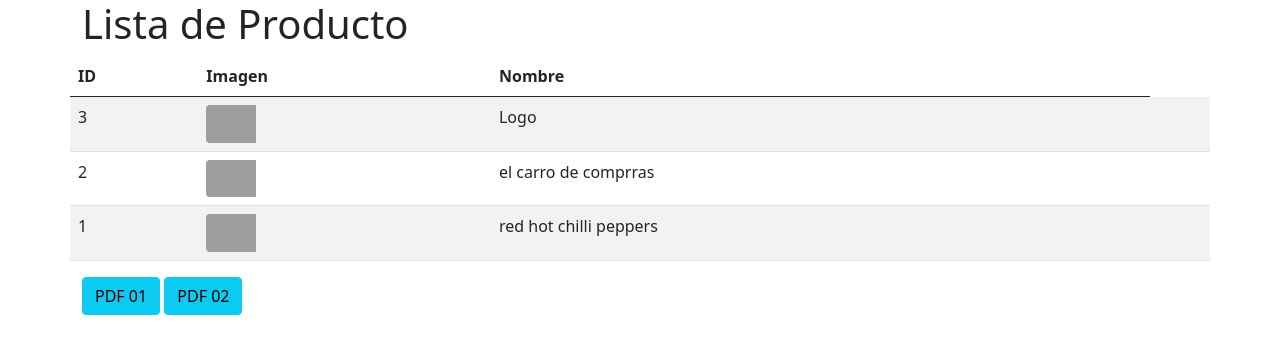
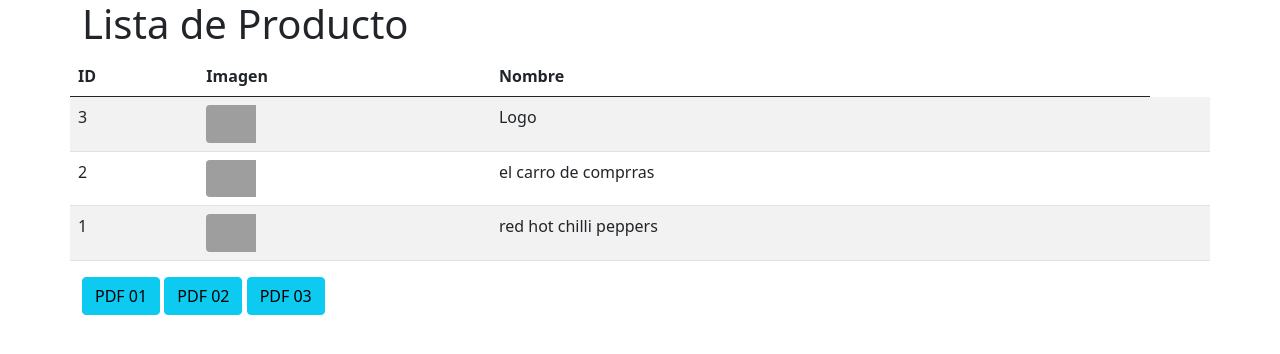
Before and after one commit to alhexanderad/django-pdf, a Django app: page /producto/lista/ in a window 1280 px wide. Shown: the top 354 px of the page. Run offline with Django 3.2, Linux system fonts and the light colour scheme; data comes from the database, SQL or seed files in the repository; both versions use the stored data as it was after the commit; grey boxes are pictures that could not be loaded.

Commit message:
Se realizo el test de reaportlab

```diff
--- a/producto/templates/producto/lista.html
+++ b/producto/templates/producto/lista.html
@@ -35,5 +35,6 @@
   </div>
   <button type="button" class="btn btn-info" onclick="location.href='{% url 'producto:PDF-Producto' %}'">PDF 01</button>
   <button type="button" class="btn btn-info" onclick="location.href='{% url 'producto:PDF-Print' %}'">PDF 02</button>
+  <button type="button" class="btn btn-info" onclick="location.href='{% url 'producto:PDF-Report' %}'">PDF 03</button>
 </div>
 {% endblock content %}
--- a/producto/urls.py
+++ b/producto/urls.py
@@ -1,11 +1,13 @@
 from django.urls import path, include
-from producto.views import ListaProducto, pdf_report, pdf_print
+from producto.views import ListaProducto, pdf_report, pdf_print, ReportePersonasPDF
 
 app_name='producto'
 
 
 urlpatterns = [
   path('lista/', ListaProducto.as_view() ,name="ListaProsucto"),
+  path('pdf-report/', ReportePersonasPDF.as_view() , name="PDF-Report"),
   path('pdf/', pdf_report , name="PDF-Producto"),
   path('pdf-print/', pdf_print , name="PDF-Print"),
+
 ]
--- a/producto/views.py
+++ b/producto/views.py
@@ -1,6 +1,8 @@
+from distutils import archive_util
 from importlib.resources import contents
 from pyexpat import model
 from statistics import mode
+from tkinter import image_names
 from turtle import ht
 from django.shortcuts import render
 from django.views.generic import ListView
@@ -12,12 +14,21 @@ from xhtml2pdf import pisa
 # from django.views.generic.detail import DetailView
 # from django_xhtml2pdf.views import PdfMixin
 from weasyprint import HTML
+
+#Configuracion de ReportLab
+from django.conf import settings
+from io import BytesIO
+from reportlab.pdfgen import canvas
+from django.views.generic import View
+from PIL import Image
+import os
 class ListaProducto(ListView):
   model = Product
   context_object_name = 'productos'
   template_name = 'producto/lista.html'
 
 def pdf_report(request):
+  #Se realizo la configuracion de xhtml2pdf
   productos = Product.objects.all()
   print(productos)
   context = {'productos': productos}
@@ -38,8 +49,35 @@ def pdf_report(request):
   return response
 
 def pdf_print(request):
+  #Se realizaar con la configuracion de WEASYPRINT
   template = get_template('producto/printpdf.html')
   context = {'productos': Product.objects.all()}
   html = template.render(context).encode(encoding="UTF-8")
   pdf = HTML(string=html, base_url=request.build_absolute_uri()).write_pdf()
   return HttpResponse(pdf,content_type='application/pdf')
+
+class ReportePersonasPDF(View):
+  '''La documentacion se realizo es de: https://pythonpiura.wordpress.com/2016/05/13/reporte-pdf-en-django-con-reportlab/'''
+  def cabecera(self,pdf):
+    #Utilizamos el archivo logo_django.png que está guardado en la carpeta media/imagenes
+
+    archivo_imagen = os.path.join(os.path.dirname(os.path.dirname(__file__)),'logo.png')
+    #Definimos el tamaño de la imagen a cargar y las coordenadas correspondientes
+    pdf.drawImage(archivo_imagen, 40, 750, 120, 90,preserveAspectRatio=True)
+
+  def get(self, request, *args, **kwargs):
+    #Indicamos el tipo de contenido a devolver, en este caso un pdf
+    response = HttpResponse(content_type='application/pdf')
+    #La clase io.BytesIO permite tratar un array de bytes como un fichero binario, se utiliza como almacenamiento temporal
+    buffer = BytesIO()
+    #Canvas nos permite hacer el reporte con coordenadas X y Y
+    pdf = canvas.Canvas(buffer)
+    #Llamo al método cabecera donde están definidos los datos que aparecen en la cabecera del reporte.
+    self.cabecera(pdf)
+    #Con show page hacemos un corte de página para pasar a la siguiente
+    pdf.showPage()
+    pdf.save()
+    pdf = buffer.getvalue()
+    buffer.close()
+    response.write(pdf)
+    return response
```
Also changed, not shown: logo.png (added), pdf_products.sqlite3, readme.md.
